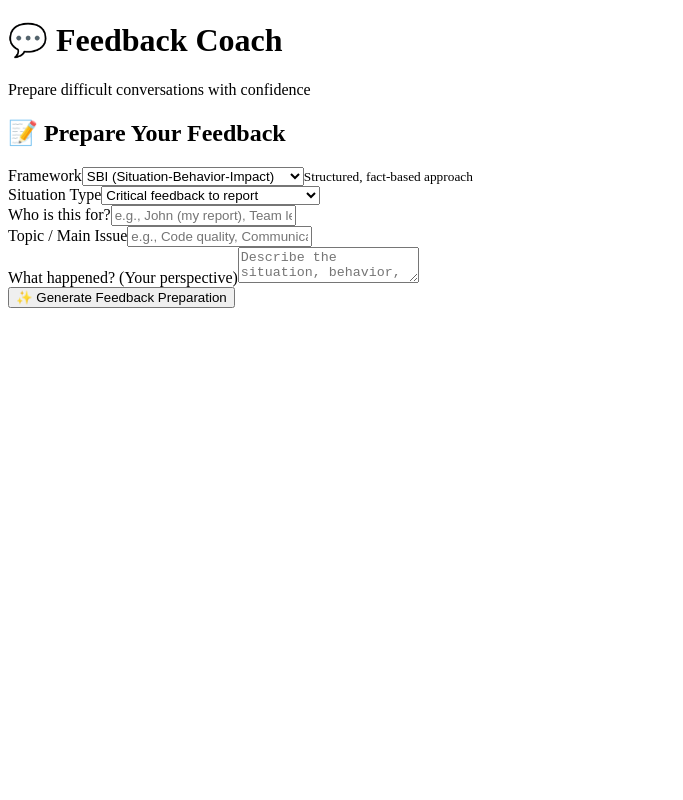
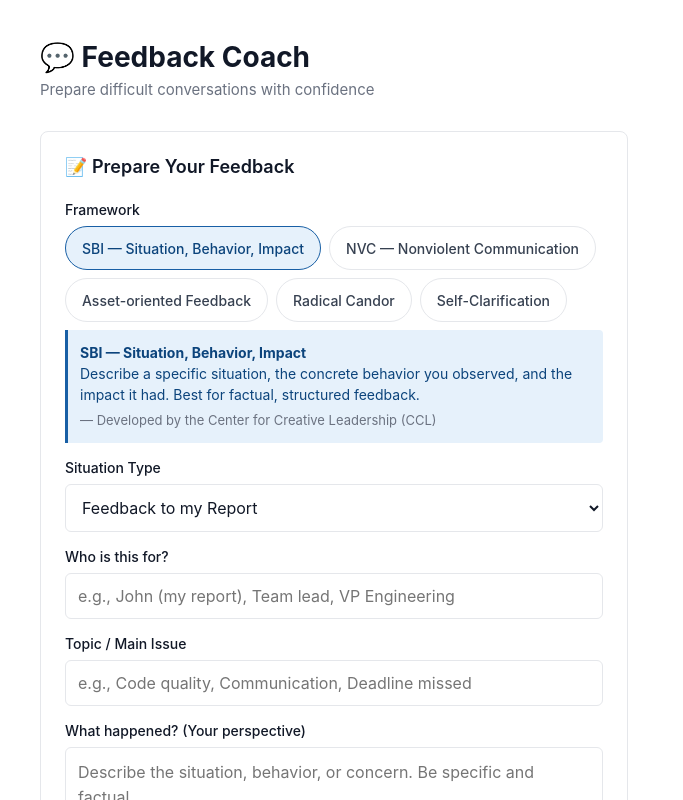
Before and after one commit to WieSoe/feedback-coach, a React (Vite) app: page / in a window 1280 px wide. Both pictures are taken after typing "Sample123" into the empty fields and a click on the button "Start Using Feedback Coach". Shown: the top 800 px of the page, without its empty margins (0-683 px from the left). Built offline with nearby package versions, Linux system fonts and the light colour scheme.

Commit message:
feat: improved UI, frameworks with thought leaders, self-clarification flow

```diff
--- a/package.json
+++ b/package.json
@@ -10,7 +10,8 @@
   },
   "dependencies": {
     "react": "^18.2.0",
-    "react-dom": "^18.2.0"
+    "react-dom": "^18.2.0",
+    "react-markdown": "^10.1.0"
   },
   "devDependencies": {
     "@vitejs/plugin-react": "^4.2.1",
--- a/src/App.css
+++ b/src/App.css
@@ -0,0 +1,130 @@
+/* ── App shell ── */
+.app {
+  min-height: 100vh;
+}
+
+.app-header {
+  margin-bottom: 32px;
+}
+
+.app-header h1 {
+  font-size: 28px;
+  font-weight: 700;
+  color: #111827;
+  margin-bottom: 6px;
+}
+
+.app-header p {
+  font-size: 15px;
+  color: #6b7280;
+}
+
+/* ── Two-column grid on desktop ── */
+.app-container {
+  display: grid;
+  grid-template-columns: 1fr 1fr;
+  gap: 24px;
+  max-width: 1200px;
+  margin: 0 auto;
+}
+
+@media (max-width: 768px) {
+  .app-container {
+    grid-template-columns: 1fr;
+  }
+}
+
+/* ── Card ── */
+.card {
+  background: #ffffff;
+  border-radius: 8px;
+  border: 0.5px solid #e5e7eb;
+  padding: 24px;
+}
+
+/* ── Form layout ── */
+.form-group {
+  display: flex;
+  flex-direction: column;
+  gap: 8px;
+  margin-bottom: 0;
+}
+
+form {
+  display: flex;
+  flex-direction: column;
+  gap: 16px;
+}
+
+.form-group label {
+  font-weight: 500;
+  color: #111827;
+  font-size: 14px;
+}
+
+.form-group input,
+.form-group textarea,
+.form-group select {
+  width: 100%;
+  min-height: 44px;
+  font-size: 16px;
+  padding: 12px;
+}
+
+.form-group textarea {
+  resize: vertical;
+  min-height: 140px;
+  line-height: 1.6;
+}
+
+/* ── Primary button ── */
+button.primary {
+  background: #185FA5;
+  color: #ffffff;
+  width: 100%;
+  height: 48px;
+  padding: 0 16px;
+  font-size: 15px;
+  font-weight: 600;
+  border-radius: 6px;
+  border: none;
+  transition: background 0.15s ease, box-shadow 0.15s ease;
+}
+
+button.primary:hover:not(:disabled) {
+  background: #145291;
+  box-shadow: 0 2px 8px rgba(24, 95, 165, 0.3);
+}
+
+button.primary:focus-visible {
+  outline: 2px solid #185FA5;
+  outline-offset: 2px;
+  box-shadow: 0 0 0 4px rgba(24, 95, 165, 0.15);
+}
+
+button.primary:disabled {
+  opacity: 0.55;
+  cursor: not-allowed;
+}
+
+.loading {
+  text-align: center;
+  color: #667eea;
+  font-weight: 600;
+}
+
+.error {
+  color: #e74c3c;
+  padding: 12px;
+  background: #fadbd8;
+  border-radius: 6px;
+  margin-bottom: 20px;
+}
+
+.success {
+  color: #27ae60;
+  padding: 12px;
+  background: #d5f4e6;
+  border-radius: 6px;
+  margin-bottom: 20px;
+}
--- a/src/components/FeedbackForm.jsx
+++ b/src/components/FeedbackForm.jsx
@@ -2,30 +2,58 @@ import { useState } from 'react'
 import '../styles/FeedbackForm.css'
 
 const FRAMEWORKS = [
-  { id: 'sbi', name: 'SBI (Situation-Behavior-Impact)', description: 'Structured, fact-based approach' },
-  { id: 'gfk', name: 'GFK (Nonviolent Communication)', description: 'Empathetic, needs-focused' },
-  { id: 'asset', name: 'Asset-Oriented', description: 'Strength-based, appreciative' },
-  { id: 'radical', name: 'Radical Candor', description: 'Direct, caring personally' },
+  {
+    id: 'sbi',
+    name: 'SBI — Situation, Behavior, Impact',
+    description: 'Describe a specific situation, the concrete behavior you observed, and the impact it had. Best for factual, structured feedback.',
+    author: 'Developed by the Center for Creative Leadership (CCL)',
+  },
+  {
+    id: 'nvc',
+    name: 'NVC — Nonviolent Communication',
+    description: 'Focus on observations, feelings, needs, and requests. Best when emotions are involved and empathy is key.',
+    author: 'Developed by Marshall B. Rosenberg, psychologist',
+  },
+  {
+    id: 'asset',
+    name: 'Asset-oriented Feedback',
+    description: "Start from strengths and what's already working. Best for growth conversations and building on potential.",
+    author: 'Based on appreciative inquiry by David Cooperrider',
+  },
+  {
+    id: 'radical',
+    name: 'Radical Candor',
+    description: 'Be direct and honest, while showing you genuinely care about the person. Best when you need to be clear without being harsh.',
+    author: 'Developed by Kim Scott, former Google & Apple executive',
+  },
+  {
+    id: 'self',
+    name: 'Self-Clarification',
+    description: 'Before giving feedback, understand your own reaction first. Why does this actually bother you? What need of yours is unmet?',
+    author: 'Based on NVC by Marshall B. Rosenberg',
+  },
 ]
 
 const SITUATION_TYPES = [
-  'Critical feedback to report',
-  'Peer feedback',
-  'Upward feedback to manager/VP',
-  'Team dynamic issue',
-  'Performance concern',
-  'Behavioral feedback',
-  'Project/work quality feedback',
+  'Feedback to my Report',
+  'Feedback to my Manager',
+  'Feedback to a Peer',
+  'Feedback for a Team Retrospective',
+  'Behavioral Feedback (Workplace)',
+  'Behavioral Feedback (Private)',
 ]
 
 export default function FeedbackForm({ onSubmit, loading }) {
   const [formData, setFormData] = useState({
     framework: 'sbi',
-    situationType: 'Critical feedback to report',
+    situationType: 'Feedback to my Report',
     recipient: '',
     topic: '',
     description: '',
+    unmetNeed: '',
   })
+
+  const isSelf = formData.framework === 'self'
 
   const handleChange = (e) => {
     const { name, value } = e.target
@@ -37,7 +65,8 @@ export default function FeedbackForm({ onSubmit, loading }) {
 
   const handleSubmit = (e) => {
     e.preventDefault()
-    if (formData.recipient.trim() && formData.topic.trim() && formData.description.trim()) {
+    const recipientOk = isSelf || formData.recipient.trim()
+    if (recipientOk && formData.topic.trim() && formData.description.trim()) {
       onSubmit(formData)
     }
   }
@@ -46,26 +75,42 @@ export default function FeedbackForm({ onSubmit, loading }) {
     <div className="feedback-form card">
       <h2>📝 Prepare Your Feedback</h2>
 
-      <form onSubmit={handleSubmit}>
+      <form onSubmit={handleSubmit} noValidate>
         <div className="form-group">
-          <label htmlFor="framework">Framework</label>
-          <select
-            id="framework"
-            name="framework"
-            value={formData.framework}
-            onChange={handleChange}
+          <label id="framework-label">Framework</label>
+          <div className="framework-pills" role="group" aria-labelledby="framework-label">
+            {FRAMEWORKS.map((fw) => (
+              <button
+                key={fw.id}
+                type="button"
+                aria-label={`${fw.name}: ${fw.description}`}
+                aria-pressed={formData.framework === fw.id}
+                className={`pill${formData.framework === fw.id ? ' pill-active' : ''}`}
+                onClick={() => setFormData((prev) => ({ ...prev, framework: fw.id }))}
               >
-            {FRAMEWORKS.map((fw) => (
-              <option key={fw.id} value={fw.id}>
                 {fw.name}
-              </option>
+              </button>
             ))}
-          </select>
-          <small>
-            {FRAMEWORKS.find((fw) => fw.id === formData.framework)?.description}
-          </small>
+          </div>
+          {(() => {
+            const active = FRAMEWORKS.find((fw) => fw.id === formData.framework)
+            return active ? (
+              <div className="framework-description" aria-live="polite">
+                <strong>{active.name}</strong><br />
+                {active.description}
+                {active.author && <span className="framework-author"> — {active.author}</span>}
+              </div>
+            ) : null
+          })()}
         </div>
 
+        {isSelf ? (
+          <div className="self-intro-box">
+            Before talking to someone, let's understand what's going on for you first.
+            There are no right or wrong answers here.
+          </div>
+        ) : (
+          <>
             <div className="form-group">
               <label htmlFor="situationType">Situation Type</label>
               <select
@@ -91,29 +136,33 @@ export default function FeedbackForm({ onSubmit, loading }) {
                 value={formData.recipient}
                 onChange={handleChange}
                 placeholder="e.g., John (my report), Team lead, VP Engineering"
+                autoComplete="off"
               />
             </div>
+          </>
+        )}
 
         <div className="form-group">
-          <label htmlFor="topic">Topic / Main Issue</label>
+          <label htmlFor="topic">{isSelf ? 'What is bothering you?' : 'Topic / Main Issue'}</label>
           <input
             id="topic"
             type="text"
             name="topic"
             value={formData.topic}
             onChange={handleChange}
-            placeholder="e.g., Code quality, Communication, Deadline missed"
+            placeholder={isSelf ? 'e.g., A colleague interrupted me, I felt dismissed in a meeting...' : 'e.g., Code quality, Communication, Deadline missed'}
+            autoComplete="off"
           />
         </div>
 
         <div className="form-group">
-          <label htmlFor="description">What happened? (Your perspective)</label>
+          <label htmlFor="description">{isSelf ? 'Describe the situation — no filter needed' : 'What happened? (Your perspective)'}</label>
           <textarea
             id="description"
             name="description"
             value={formData.description}
             onChange={handleChange}
-            placeholder="Describe the situation, behavior, or concern. Be specific and factual."
+            placeholder={isSelf ? "Write freely. No judgment here. You can even say 'he's being an asshole' — we'll help you find what's really going on." : 'Describe the situation, behavior, or concern. Be specific and factual.'}
           />
         </div>
 
--- a/src/components/FeedbackOutput.jsx
+++ b/src/components/FeedbackOutput.jsx
@@ -1,6 +1,18 @@
+import ReactMarkdown from 'react-markdown'
 import '../styles/FeedbackOutput.css'
 
+const FRAMEWORK_LABELS = {
+  sbi: 'SBI — Situation, Behavior, Impact',
+  nvc: 'NVC — Nonviolent Communication',
+  asset: 'Asset-oriented Feedback',
+  radical: 'Radical Candor',
+  self: 'Self-Clarification',
+}
+
 export default function FeedbackOutput({ data }) {
+  const isSelf = data.framework === 'self'
+  const frameworkLabel = FRAMEWORK_LABELS[data.framework] ?? data.framework
+
   const copyToClipboard = () => {
     navigator.clipboard.writeText(data.generatedFeedback)
     alert('Copied to clipboard!')
@@ -11,16 +23,18 @@ export default function FeedbackOutput({ data }) {
       <h2>💡 Your Feedback Preparation</h2>
 
       <div className="output-meta">
-        <p><strong>Framework:</strong> {data.framework.toUpperCase()}</p>
-        <p><strong>For:</strong> {data.recipient}</p>
+        <p><strong>Framework:</strong> {frameworkLabel}</p>
+        {isSelf ? (
+          <p><strong>For:</strong> Myself</p>
+        ) : (
+          <p><strong>For:</strong> {data.recipient}</p>
+        )}
         <p><strong>Topic:</strong> {data.topic}</p>
       </div>
 
       <div className="output-content">
         <div className="markdown-output">
-          {data.generatedFeedback.split('\n').map((line, idx) => (
-            <p key={idx}>{line || <br />}</p>
-          ))}
+          <ReactMarkdown>{data.generatedFeedback}</ReactMarkdown>
         </div>
       </div>
 
--- a/src/index.css
+++ b/src/index.css
@@ -0,0 +1,54 @@
+* {
+  margin: 0;
+  padding: 0;
+  box-sizing: border-box;
+}
+
+body {
+  font-family: -apple-system, BlinkMacSystemFont, 'Segoe UI', 'Roboto', 'Helvetica Neue',
+    Arial, sans-serif;
+  -webkit-font-smoothing: antialiased;
+  -moz-osx-font-smoothing: grayscale;
+  background: #ffffff;
+  color: #111827;
+  min-height: 100vh;
+  padding: 40px 24px;
+}
+
+#root {
+  max-width: 1200px;
+  margin: 0 auto;
+}
+
+button {
+  cursor: pointer;
+  border: 0.5px solid #e5e7eb;
+  padding: 10px 20px;
+  border-radius: 6px;
+  font-size: 14px;
+  font-weight: 500;
+  font-family: inherit;
+  transition: background 0.2s ease, box-shadow 0.2s ease;
+}
+
+button:hover {
+  box-shadow: 0 2px 8px rgba(0, 0, 0, 0.08);
+}
+
+input, textarea, select {
+  padding: 12px;
+  border: 0.5px solid #e5e7eb;
+  border-radius: 6px;
+  font-size: 16px; /* prevents iOS auto-zoom */
+  font-family: inherit;
+  color: #111827;
+  background: #ffffff;
+  min-height: 44px; /* touch-friendly */
+  width: 100%;
+}
+
+input:focus, textarea:focus, select:focus {
+  outline: none;
+  border-color: #185FA5;
+  box-shadow: 0 0 0 3px rgba(24, 95, 165, 0.15);
+}
--- a/src/styles/FeedbackForm.css
+++ b/src/styles/FeedbackForm.css
@@ -0,0 +1,95 @@
+.feedback-form h2 {
+  margin-bottom: 24px;
+  color: #111827;
+  font-size: 18px;
+  font-weight: 600;
+}
+
+.form-group {
+  display: flex;
+  flex-direction: column;
+  gap: 8px;
+}
+
+.form-group small {
+  color: #6b7280;
+  font-size: 12px;
+  line-height: 1.4;
+}
+
+.framework-description {
+  background: #E6F1FB;
+  border-left: 3px solid #185FA5;
+  padding: 12px;
+  border-radius: 0 4px 4px 0;
+  font-size: 14px;
+  color: #0C447C;
+  line-height: 1.5;
+}
+
+.framework-author {
+  display: block;
+  margin-top: 6px;
+  font-size: 13px;
+  color: #6b7280;
+}
+
+.self-hint {
+  font-size: 14px;
+  color: #6b7280;
+  font-style: italic;
+}
+
+.self-intro-box {
+  background: #E6F1FB;
+  border-left: 3px solid #185FA5;
+  padding: 12px;
+  border-radius: 6px;
+  font-size: 14px;
+  color: #0C447C;
+  line-height: 1.6;
+}
+
+.needs-hint {
+  font-size: 13px;
+  color: #6b7280;
+  line-height: 1.6;
+  margin-bottom: 12px;
+}
+
+.framework-pills {
+  display: flex;
+  flex-wrap: wrap;
+  gap: 8px;
+}
+
+.pill {
+  padding: 8px 16px;
+  min-height: 44px;
+  border-radius: 999px;
+  border: 0.5px solid #e5e7eb;
+  background: #ffffff;
+  color: #374151;
+  font-size: 14px;
+  font-weight: 500;
+  cursor: pointer;
+  transition: border-color 0.15s, background 0.15s, color 0.15s;
+}
+
+.pill:hover {
+  border-color: #185FA5;
+  color: #185FA5;
+  box-shadow: none;
+  transform: none;
+}
+
+.pill:focus-visible {
+  outline: 2px solid #185FA5;
+  outline-offset: 2px;
+}
+
+.pill-active {
+  background: #E6F1FB;
+  border-color: #185FA5;
+  color: #0C447C;
+}
```
Also changed, not shown: src/App.jsx (+14 -0 lines), src/styles/FeedbackOutput.css (+120 -0 lines), 1 other file (tests, documents, lock files or other folders). Lines whose indentation alone changed are shown as unchanged.
